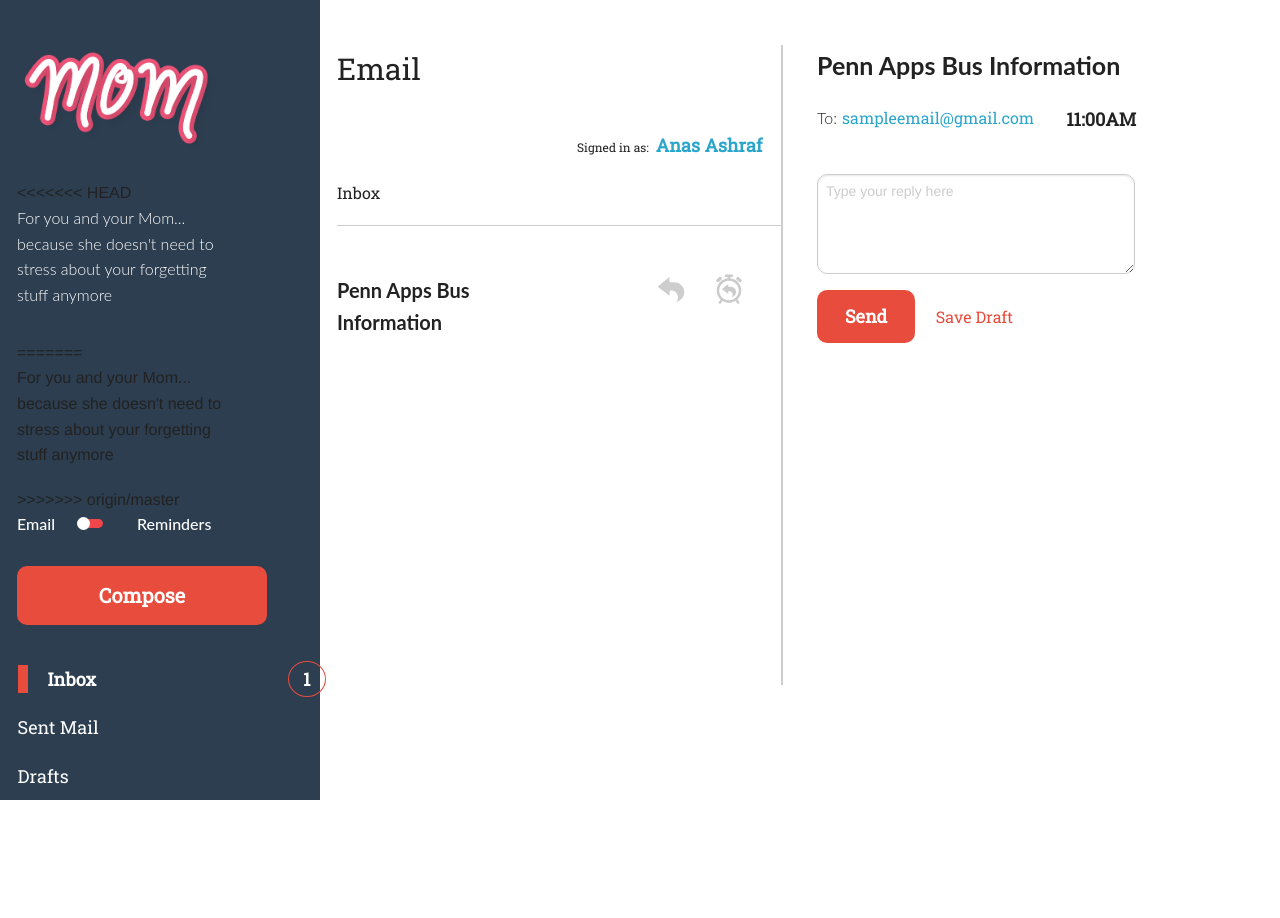
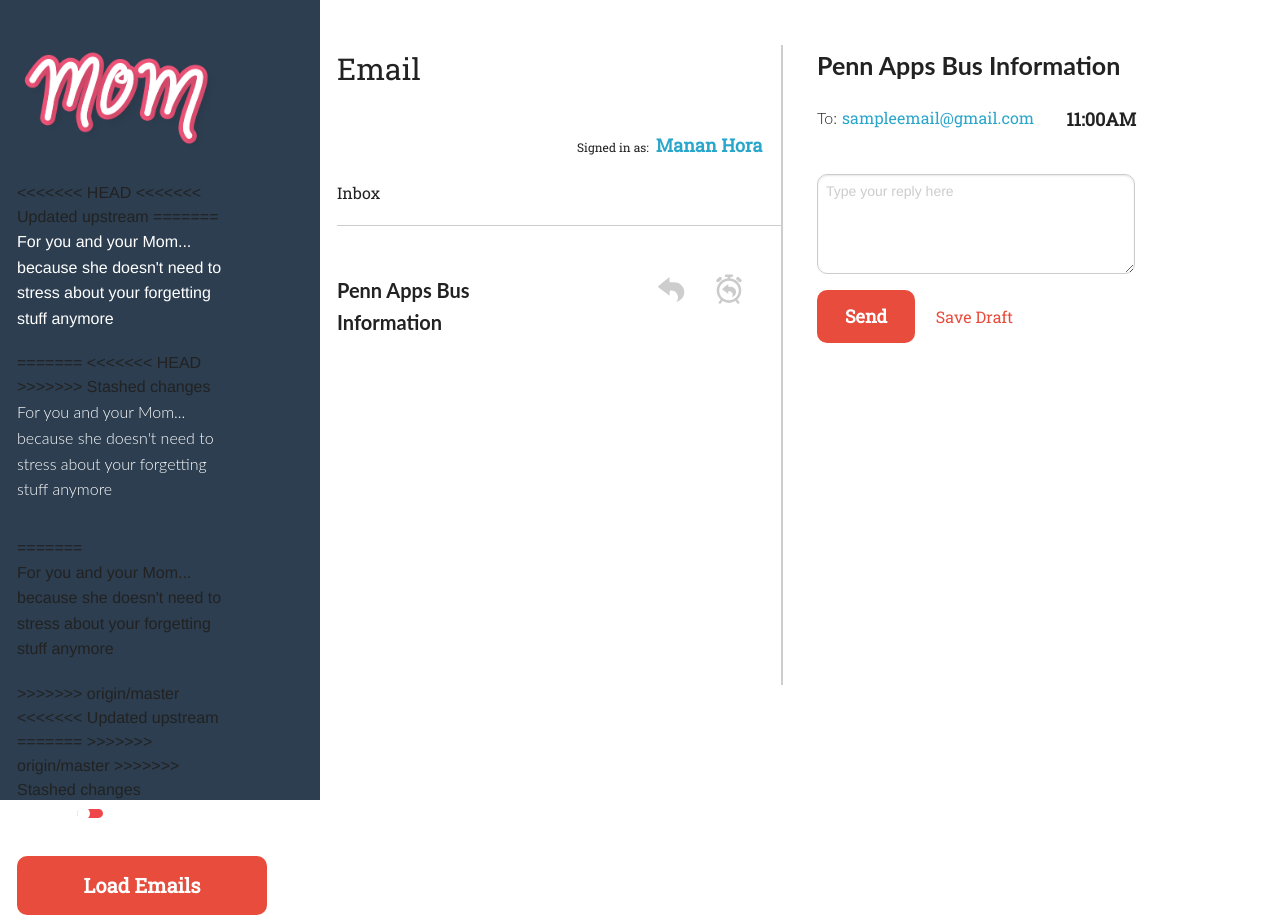
Before and after one commit to mananhora/Mom, a plain HTML site: page index.html in a window 1280 px wide. Shown: the top 918 px of the page. Before the commit the page ends 860 px from the top, so only its background shows below. Drawn offline with nearby package versions, Linux system fonts and the light colour scheme.

Commit message:
Merge remote-tracking branch 'origin/master'
Conflicts:
	index.html

```diff
--- a/index.html
+++ b/index.html
@@ -47,10 +47,20 @@
                 <img src="images/logo.png">
                 <!-- Toggle switch -->
 <<<<<<< HEAD
+<<<<<<< Updated upstream
+=======
+                <p style="color:white">For you and your Mom... because she doesn't need to stress about your forgetting stuff anymore</p>
+=======
+<<<<<<< HEAD
+>>>>>>> Stashed changes
                 <p class="description">For you and your Mom... because she doesn't need to stress about your forgetting stuff anymore</p>
 =======
                 <p style:font-color>For you and your Mom... because she doesn't need to stress about your forgetting stuff anymore</p>
 >>>>>>> origin/master
+<<<<<<< Updated upstream
+=======
+>>>>>>> origin/master
+>>>>>>> Stashed changes
                 <div class="row stationary">
                     <div class="large-4 columns">Email</div>
                     <div class="large-4 columns">
@@ -66,7 +76,7 @@
                 <!-- Compose Btn -->
                 <div class="row ajaxChange" id="ajaxChange">
                     <div class="large-6 columns">
-                        <a href="#" class="button composeBtn" onclick="run()">Compose</a>
+                        <a href="#" class="button composeBtn" onclick="run()">Load Emails</a>
                     </div>
                 </div>
                 <!-- Email List Options -->
@@ -87,7 +97,7 @@
                 <!-- Page Title -->
                 <ul class="inline-list listTitle">
                     <li class="pageTitle">Email</li>
-                    <li class="userName"><span class="signedIn">Signed in as: </span><a href="#">Anas Ashraf</a></li>
+                    <li class="userName"><span class="signedIn">Signed in as: </span><a href="#">Manan Hora</a></li>
                 </ul>
                 <!-- Sub Title -->
                 <div class="subTitle">
--- a/js/emails.js
+++ b/js/emails.js
@@ -22,7 +22,6 @@ function listMessages() { //gets list of gmail messages
             result = result.concat(resp.messages);
 
             for (var i = 0; i < resp.messages.length; i++) {
-                //messages list = resp.messages
                 var id = resp.messages[i].id;
                 getMessage(userId, id, callback);
             }
@@ -88,7 +87,7 @@ function printList() {
 
     //FOR TESTING-keep until finished
     emailList[0].replyTime = "2pm tomorrow";
-    emailList[1].replyTime = "3pmday after tomorrow";
+    emailList[1].replyTime = "3pm day after tomorrow";
     emailList[2].replyTime = "4pm today"
     emailList[3].replyTime = "8pm tomorrow";
 }
--- a/js/reminders.js
+++ b/js/reminders.js
@@ -12,5 +12,5 @@ function createReminder() {
     var endTime = $('#endTime');
     var reminder1 = new reminder(title, startTime, endTime);
     remindersList.push(reminder1);
-    $('#reminderslist').append(reminder1.title + "  "+reminder1.startTime+"    endTime: "+reminder1.endTime);
+    $('#reminderslist').append(reminder1.title + "  " + reminder1.startTime + "    endTime: " + reminder1.endTime);
 }
```
